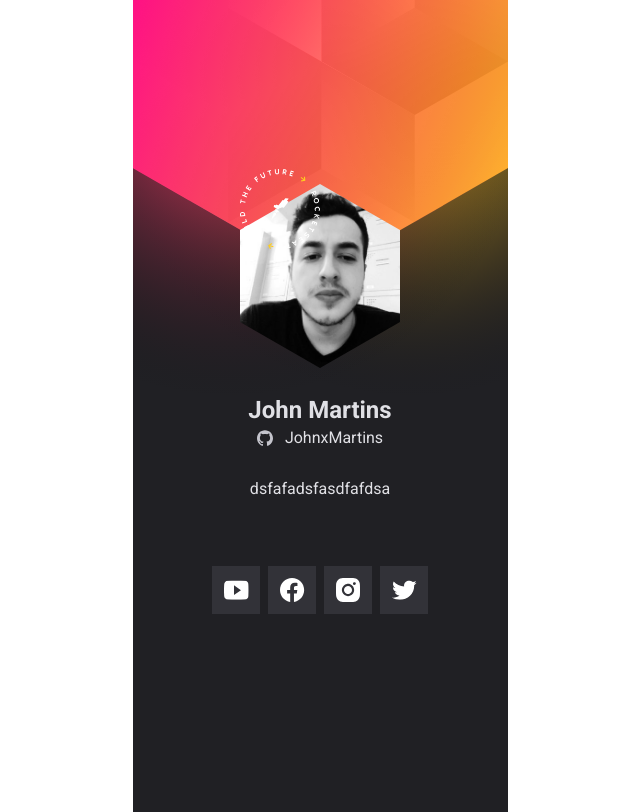
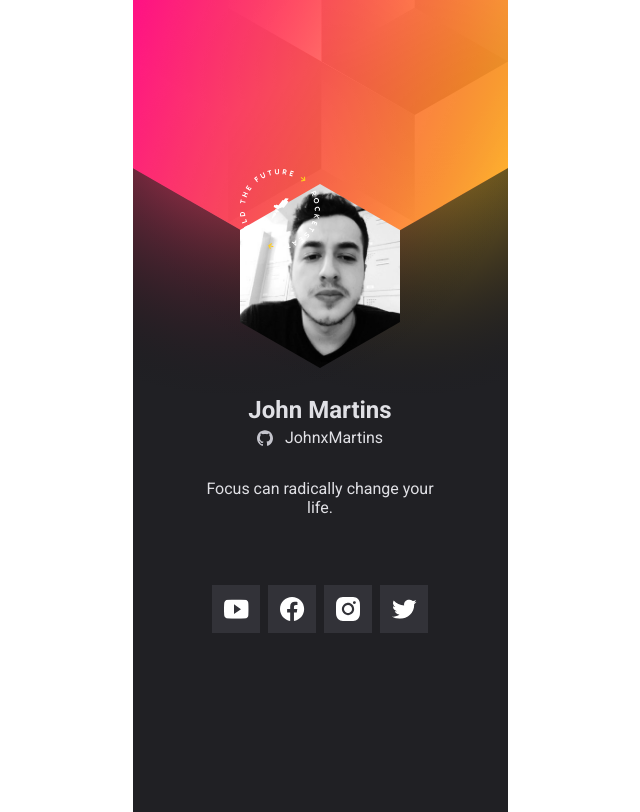
Before and after one commit to johnxMartins/NLW, a plain HTML site: page index.html in a window 1280 px wide. Shown: the whole page, without its empty margins (320-960 px from the left). Drawn offline with Linux system fonts and the light colour scheme.

Commit message:
finished

```diff
--- a/index.html
+++ b/index.html
@@ -29,7 +29,7 @@
           JohnxMartins</a
         >
 
-        <p>dsfafadsfasdfafdsa</p>
+        <p>Focus can radically change your life.</p>
         <ul>
           <li>
             <a href="#">
```
